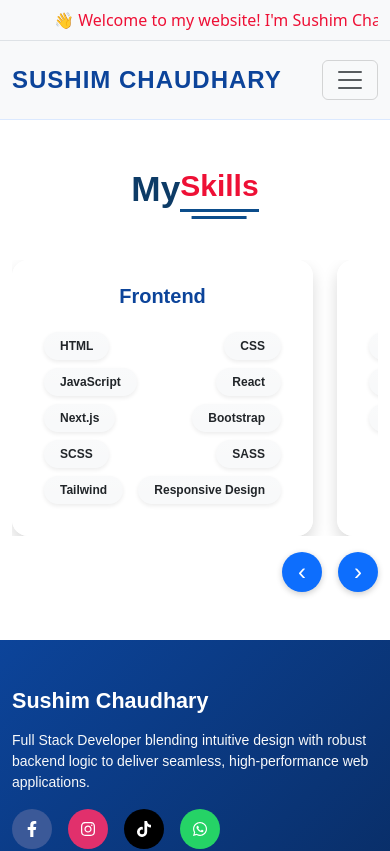
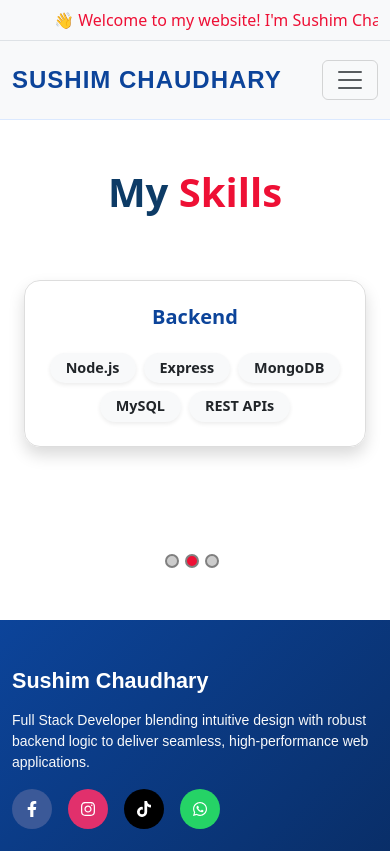
Before and after one commit to sushimchaudhary/premprasadkhatiwadaPortfolio, a Next.js app: page /pages/Skills in a window 390 px wide. Shown: the top 851 px of the page. Built offline with nearby package versions, Linux system fonts and the light colour scheme.

Commit message:
add  link

```diff
--- a/src/app/pages/Home.tsx
+++ b/src/app/pages/Home.tsx
@@ -86,7 +86,7 @@ export default function HomeSection() {
               }}
             >
               👋 Hi, I'm a passionate Frontend & MERN Stack Developer from
-              Salyan, Nepal — I craft responsive, high-performance web
+              Dang, Mourighat, Nepal — I craft responsive, high-performance web
               applications that are both functional and beautifully designed.
               With a strong foundation in MongoDB, Express.js, React, and
               Node.js, I bring ideas to life with clean code, seamless user
--- a/src/app/pages/Skills/page.tsx
+++ b/src/app/pages/Skills/page.tsx
@@ -1,21 +1,15 @@
 "use client";
 
-import React, { useRef } from "react";
+import "bootstrap/dist/css/bootstrap.min.css";
+import Carousel from "react-multi-carousel";
+import "react-multi-carousel/lib/styles.css";
 
 const skillsData = [
   {
     title: "Frontend",
     skills: [
-      "HTML",
-      "CSS",
-      "JavaScript",
-      "React",
-      "Next.js",
-      "Bootstrap",
-      "SCSS",
-      "SASS",
-      "Tailwind",
-      "Responsive Design",
+      "HTML", "CSS", "JavaScript", "React", "Next.js",
+      "Bootstrap", "SCSS", "SASS", "Tailwind", "Responsive Design",
     ],
   },
   {
@@ -28,175 +22,82 @@ const skillsData = [
   },
 ];
 
-const SkillsSection = () => {
-  const scrollRef = useRef<HTMLDivElement>(null);
+const responsive = {
+  superLargeDesktop: { breakpoint: { max: 4000, min: 1200 }, items: 3 },
+  desktop: { breakpoint: { max: 1200, min: 992 }, items: 3 },
+  tablet: { breakpoint: { max: 992, min: 768 }, items: 2 },
+  mobile: { breakpoint: { max: 768, min: 0 }, items: 1 },
+};
 
-  const scrollByAmount = (amount: number) => {
-    if (scrollRef.current) {
-      scrollRef.current.scrollBy({ left: amount, behavior: "smooth" });
-    }
-  };
-
+export default function SkillsCarouselSection() {
   return (
-    <section
-      id="Skills"
-      className="py-5 text-dark"
-      style={{
-
-        fontFamily: "Poppins, sans-serif",
-      }}
-    >
-      <div className="container">
-        <h2
-          className="title text-center fw-bold mb-5"
-          style={{ fontSize: "2.2rem", color: "#0d3b66" }}
-        >
+    <section className="skills py-5" id="Skills">
+      <div className="container px-2">
+        <h2 className="text-center fw-bold mb-5" style={{ fontSize: "2.5rem", color: "#0d3b66" }}>
           My <span style={{ color: "#ee1035ff" }}>Skills</span>
         </h2>
 
-        {/* Scrollable on mobile */}
-        <div className="scroll-container position-relative d-md-none">
-          <div className="scroll-wrapper" ref={scrollRef}>
-            <div className="row flex-nowrap g-4">
-              {skillsData.map((category, index) => (
-                <div
-                  key={index}
-                  className="col-10"
-                  style={{ minWidth: "300px" }}
-                >
-                  <div
-                    className="card border-0 shadow h-100 p-4 rounded-4"
-                    style={{ backgroundColor: "#ffffffcc" }}
-                  >
-                    <h5
-                      className="text-center fw-semibold mb-4"
-                      style={{ color: "#0c449a" }}
-                    >
-                      {category.title}
-                    </h5>
-
-                    {Array.from(
-                      { length: Math.ceil(category.skills.length / 2) },
-                      (_, i) => (
-                        <ul
-                          key={i}
-                          className="d-flex justify-content-between px-2 list-unstyled mb-2"
-                        >
-                          <li style={{ flex: 1 }}>
-                            {category.skills[i * 2] && (
-                              <span className="badge bg-gradient text-dark rounded-pill px-3 py-2 bg-light shadow-sm">
-                                {category.skills[i * 2]}
-                              </span>
-                            )}
-                          </li>
-                          <li style={{ flex: 1, textAlign: "right" }}>
-                            {category.skills[i * 2 + 1] && (
-                              <span className="badge bg-gradient text-dark rounded-pill px-3 py-2 bg-light shadow-sm">
-                                {category.skills[i * 2 + 1]}
-                              </span>
-                            )}
-                          </li>
-                        </ul>
-                      )
-                    )}
-                  </div>
-                </div>
-              ))}
-            </div>
-          </div>
-
-          <div className="scroll-buttons d-flex justify-content-end mt-3 gap-3">
-            <button className="scroll-btn" onClick={() => scrollByAmount(-300)}>
-              &#8249;
-            </button>
-            <button className="scroll-btn" onClick={() => scrollByAmount(300)}>
-              &#8250;
-            </button>
-          </div>
-        </div>
-
-        {/* Grid view for desktop */}
-        <div className="row g-4 d-none d-md-flex">
+        <Carousel
+          responsive={responsive}
+          infinite={true}
+          autoPlay={true}
+          autoPlaySpeed={3000}
+          keyBoardControl={true}
+          showDots={true}
+          containerClass="py-3 pb-5"
+          itemClass="px-3"
+        >
           {skillsData.map((category, index) => (
-            <div key={index} className="col-md-4 mb-4">
+            <div key={index}>
               <div
-                className="card h-100 p-4 shadow border-0 rounded-4"
-                style={{ backgroundColor: "#ffffffcc" }}
+                className="card p-4 h-100 shadow rounded-4"
+                style={{
+                  backgroundColor: "#ffffffcc",
+                  border: "1px solid #ddd",
+                  maxWidth: "100%",
+                  height: "100%",
+                  textAlign: "center",
+                }}
               >
-                <h5
-                  className="text-center fw-semibold mb-4"
-                  style={{ color: "#0c449aff" }}
-                >
+                <h5 className="fw-semibold mb-4" style={{ color: "#0c449a" }}>
                   {category.title}
                 </h5>
 
-                {Array.from(
-                  { length: Math.ceil(category.skills.length / 2) },
-                  (_, i) => (
-                    <ul
+                <div className="d-flex flex-wrap justify-content-center gap-2">
+                  {category.skills.map((skill, i) => (
+                    <span
                       key={i}
-                      className="d-flex justify-content-between px-2 list-unstyled mb-2"
+                      className="badge bg-light text-dark shadow-sm px-3 py-2 rounded-pill"
+                      style={{ fontSize: "0.9rem" }}
                     >
-                      <li style={{ flex: 1 }}>
-                        {category.skills[i * 2] && (
-                          <span className="badge bg-gradient text-dark rounded-pill px-3 py-2 bg-light shadow-sm">
-                            {category.skills[i * 2]}
-                          </span>
-                        )}
-                      </li>
-                      <li style={{ flex: 1, textAlign: "right" }}>
-                        {category.skills[i * 2 + 1] && (
-                          <span className="badge bg-gradient text-dark rounded-pill px-3 py-2 bg-light shadow-sm">
-                            {category.skills[i * 2 + 1]}
-                          </span>
-                        )}
-                      </li>
-                    </ul>
-                  )
-                )}
+                      {skill}
+                    </span>
+                  ))}
+                </div>
               </div>
             </div>
           ))}
-        </div>
+        </Carousel>
       </div>
 
-      {/* Custom styles */}
-      <style jsx>{`
-        .scroll-wrapper {
-          overflow-x: auto;
-          scroll-behavior: smooth;
-          -webkit-overflow-scrolling: touch;
-          scrollbar-width: none;
+      <style jsx global>{`
+        .react-multiple-carousel__arrow--right,
+        .react-multiple-carousel__arrow--left {
+          display: none !important;
         }
-        .scroll-wrapper::-webkit-scrollbar {
-          display: none;
+
+        .react-multi-carousel-dot-list li button {
+          width: 14px !important;
+          height: 14px !important;
+          background: #ccc !important;
+          border-radius: 50% !important;
+          transition: background-color 0.3s ease;
         }
-        .scroll-btn {
-          background: #0d6efd;
-          color: white;
-          border: none;
-          width: 40px;
-          height: 40px;
-          border-radius: 50%;
-          font-size: 1.5rem;
-          display: flex;
-          align-items: center;
-          justify-content: center;
-          transition: transform 0.3s ease, background 0.3s ease;
-          box-shadow: 0 2px 6px rgba(0, 0, 0, 0.2);
-        }
-        .scroll-btn:hover {
-          transform: scale(1.1);
-          background: #084298;
-        }
-        @media (min-width: 768px) {
-          .scroll-buttons {
-            display: none;
-          }
+
+        .react-multi-carousel-dot-list li.react-multi-carousel-dot--active button {
+          background: #ee1035ff !important;
         }
       `}</style>
     </section>
   );
-};
-
-export default SkillsSection;
+}
```
Also changed, not shown: src/app/pages/CounterSection/page.tsx (+7 -6 lines), src/app/pages/Team/page.tsx (+6 -6 lines).
